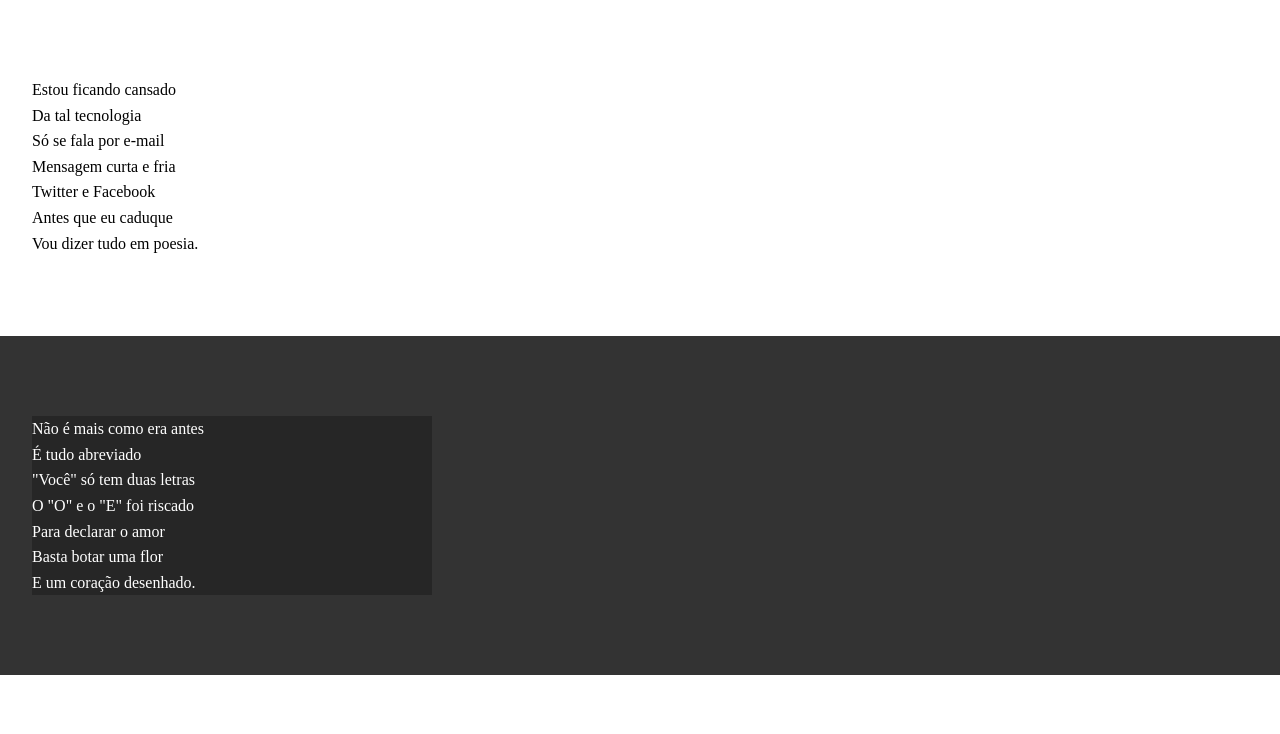
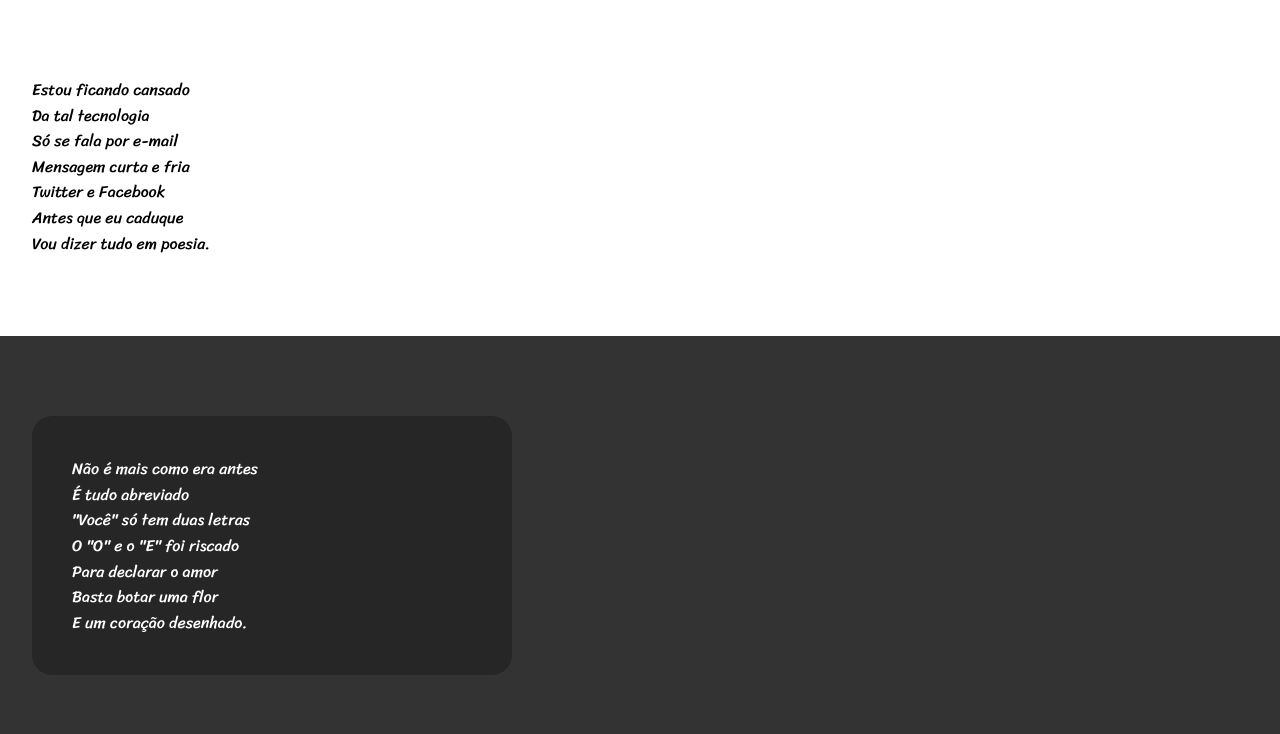
Before and after one commit to feliperodriguessousa/html-css, a plain HTML site: page Modulo 3/desafio005/index.html in a window 1280 px wide. Shown: the part 158-892 px from the top of the page. Drawn offline with Linux system fonts and the light colour scheme.

Commit message:
Atualização do CSS do Desafio

```diff
--- a/Modulo 3/desafio005/CSS/style.css
+++ b/Modulo 3/desafio005/CSS/style.css
@@ -1,4 +1,13 @@
 @charset "UTF-8";
+
+@import url('https://fonts.googleapis.com/css2?family=Passion+One&display=swap');
+@import url('https://fonts.googleapis.com/css2?family=Sriracha&display=swap');
+
+:root {
+    --font1: Verdana, Geneva, Tahoma, sans-serif;
+    --font2: "Passion One";
+    --font3: "Sriracha";
+}
 
 * {
     margin: 0;
@@ -8,6 +17,7 @@
 html, body {
     min-height: 100vh;
     background-color: darkgray;
+    font-family: var(--font1);
 }
 
 header {
@@ -19,6 +29,7 @@ header {
 header h1 {
     padding-top: 50px;
     font-variant: small-caps;
+    font-family: var(--font2);
 }
 
 header p {
@@ -38,6 +49,7 @@ header a, footer a:hover {
 section {
     padding: 10vh 30vh 10vh 4vh;
     line-height: 1.6em;
+    font-family: var(--font3);
 }
 
 section.normal {
@@ -52,6 +64,8 @@ section.imagem {
 
 section.imagem p {
     width: 400px;
+    padding: 40px;
+    border-radius: 20px;
     background-color: #00000041;
 }
 
```
